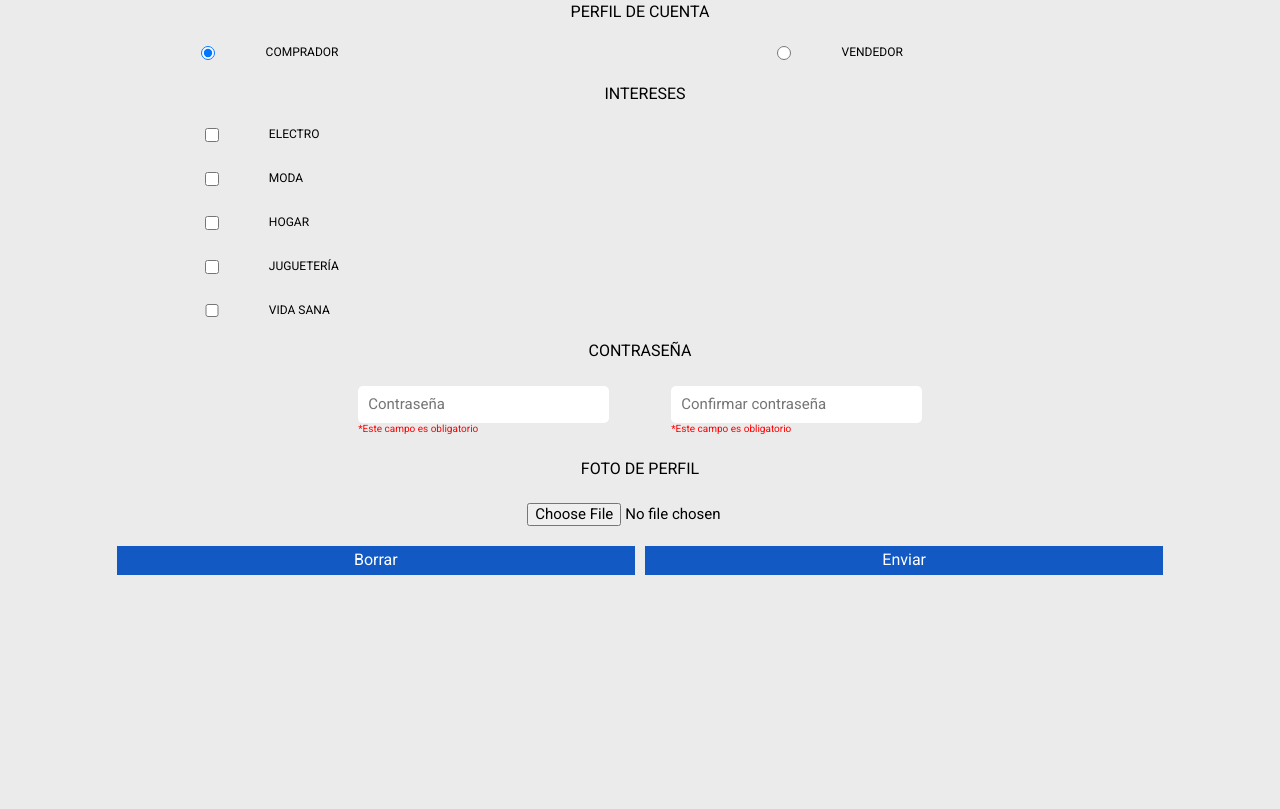
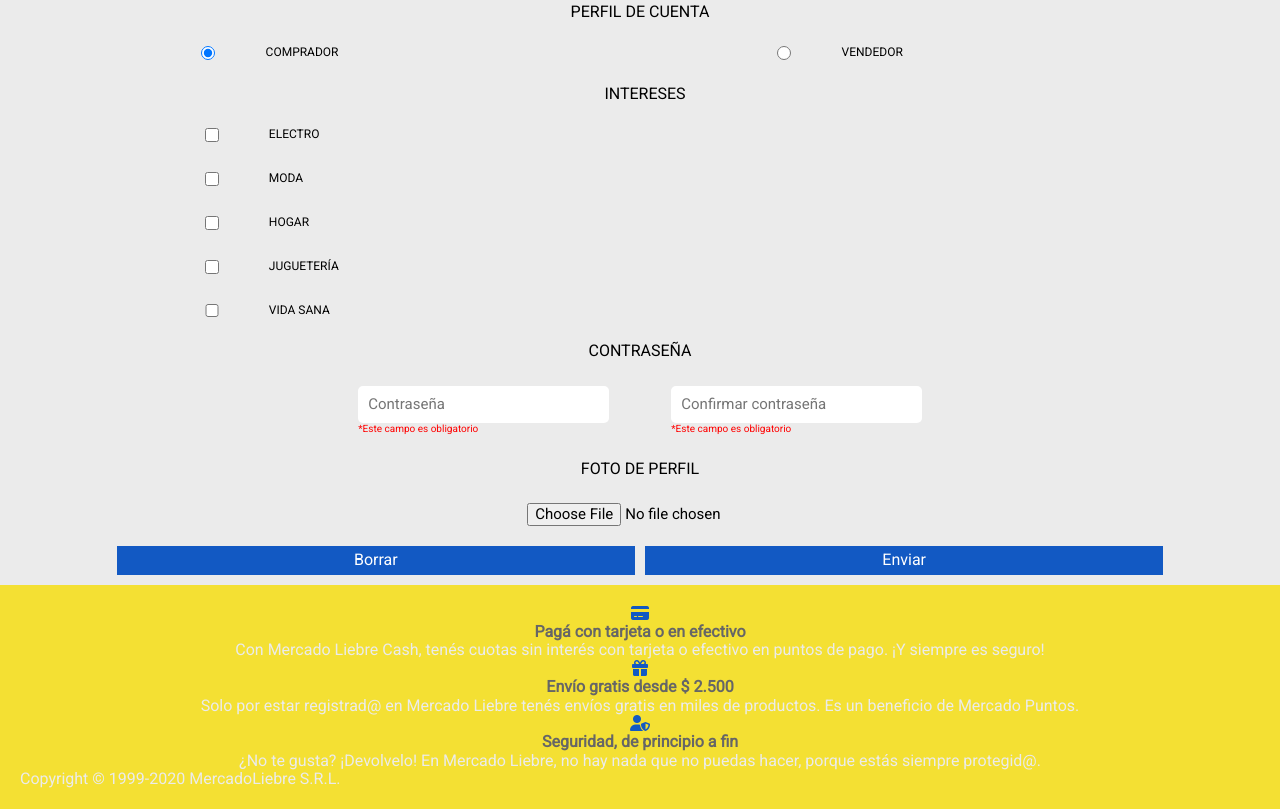
Before and after one commit to meligimenez/TPN5-MercadoLiebre, a website: page views/register.html in a window 1280 px wide. Shown: the part 542-1351 px from the top of the page. Before the commit the page ends 1127 px from the top, so only its background shows below. Drawn offline with Linux system fonts and the light colour scheme.

Commit message:
add footer register and structure login

```diff
--- /dev/null
+++ b/public/css/login.css
@@ -0,0 +1,2 @@
+@import url(general.css);
+@import url(index.css);
--- a/views/register.html
+++ b/views/register.html
@@ -128,4 +128,36 @@
       </div>
     </form>
   </main>
+  <footer>
+    <section>
+      <div>
+        <i class="fa-solid fa-credit-card"></i>
+      </div>
+      <h4>Pagá con tarjeta o en efectivo</h4>
+      <p>Con Mercado Liebre Cash, tenés cuotas sin interés con tarjeta o efectivo en
+        puntos de pago. ¡Y siempre es seguro!</p>
+    </section>
+    <section>
+      <div>
+        <i class="fa-solid fa-gift"></i>
+      </div>
+      <h4>Envío gratis desde $ 2.500</h4>
+      <p>Solo por estar registrad@ en Mercado Liebre tenés envíos gratis en miles de
+        productos. Es un beneficio de Mercado Puntos.
+      </p>
+    </section>
+    <section>
+      <div>
+        <i class="fa-solid fa-user-shield"></i>
+      </div>
+      <h4>Seguridad, de principio a fin</h4>
+      <p>¿No te gusta? ¡Devolvelo! En Mercado Liebre, no hay nada que no puedas hacer,
+        porque estás siempre protegid@.</p>
+    </section>
+    <section class="footer_copyrigth">
+      <div>
+        <p>Copyright © 1999-2020 MercadoLiebre S.R.L.</p>
+      </div>
+    </section>
+  </footer>
 </body>
```
Also changed, not shown: views/login.html (+55 -0 lines).
